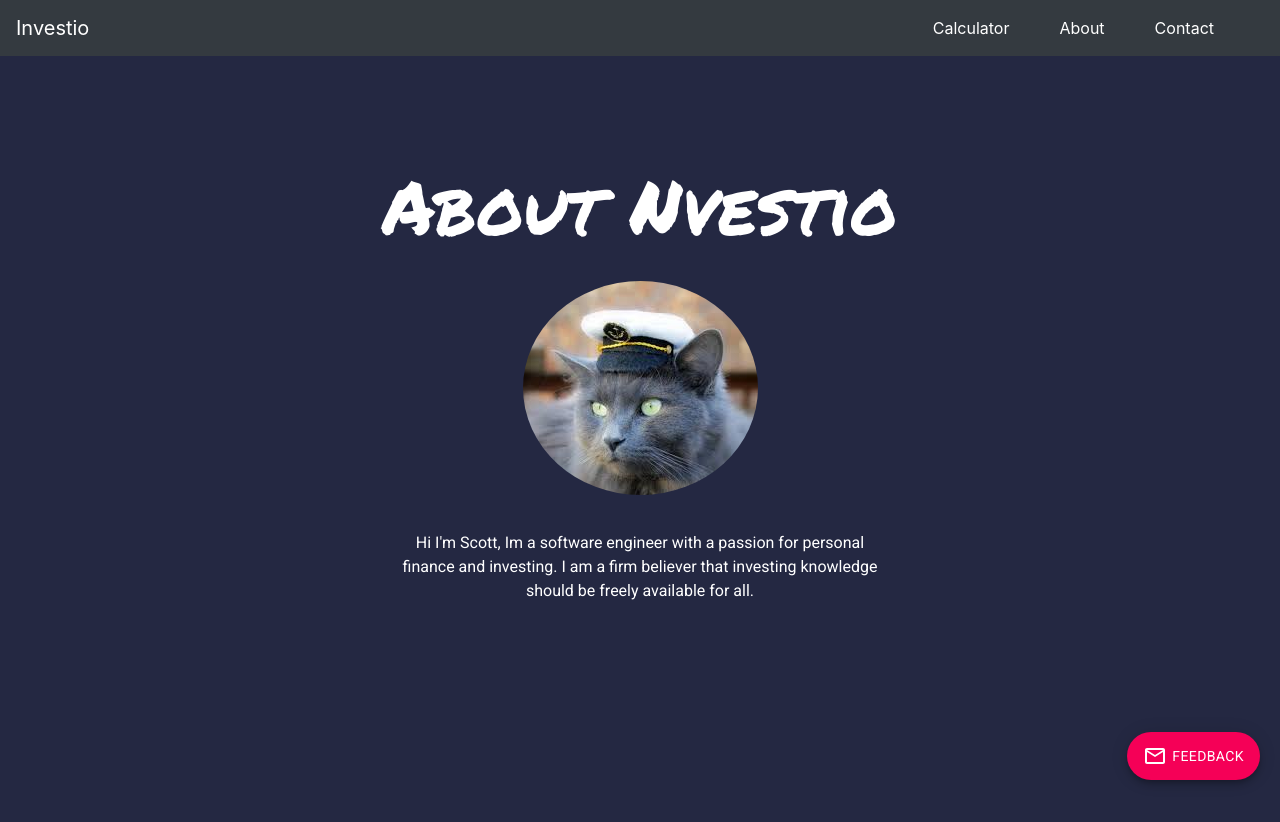
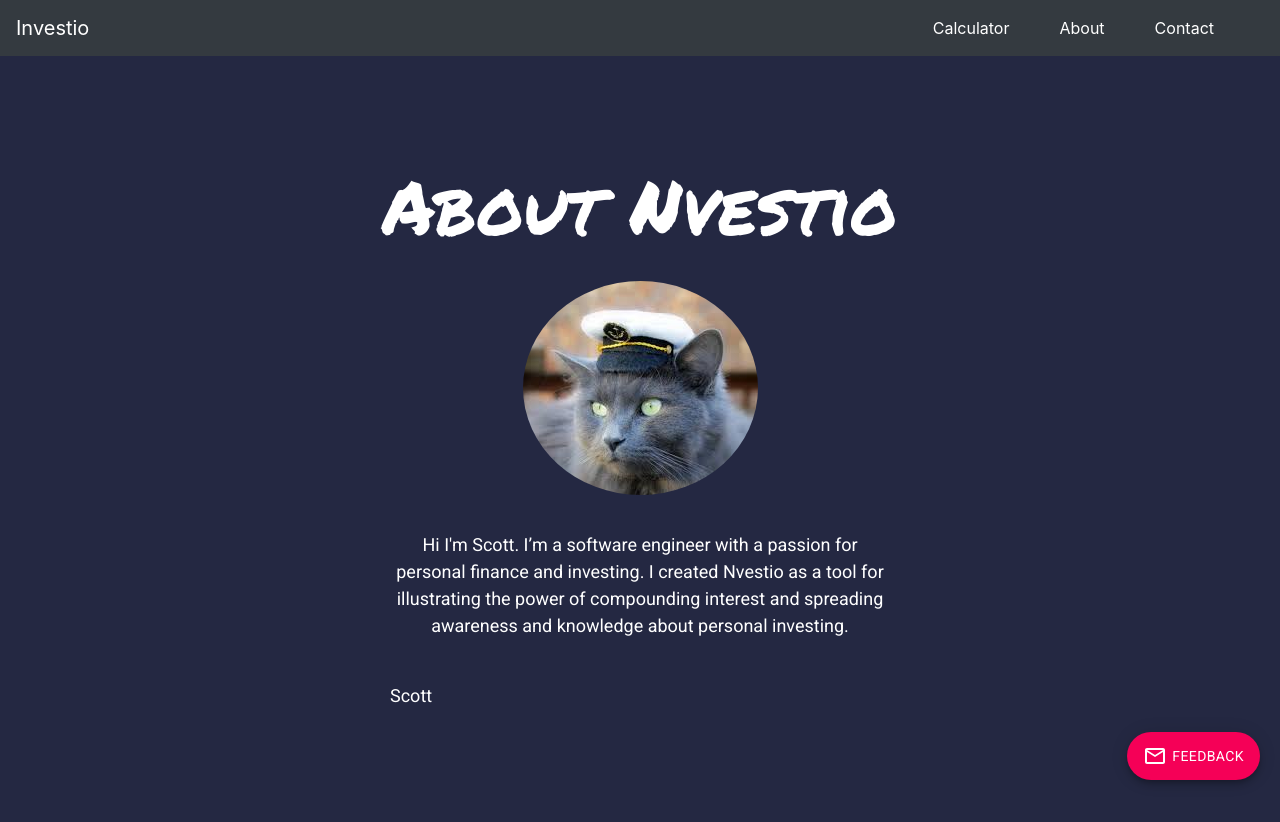
Before and after one commit to scottgibson21/investment-calculator, a React (Create React App) app: page /about in a window 1280 px wide. Shown: the top 822 px of the page. Built offline with nearby package versions, Linux system fonts and the light colour scheme.

Commit message:
feat: add about copy

```diff
--- a/src/components/About.js
+++ b/src/components/About.js
@@ -21,10 +21,14 @@ function About() {
         <Col style={styles.aboutBody}>
           <div style={styles.aboutBodyDiv}>
             <p>
-              {" "}
-              Hi I'm Scott, Im a software engineer with a passion for personal
-              finance and investing. I am a firm believer that investing
-              knowledge should be freely available for all.
+              Hi I'm Scott. I’m a software engineer with a passion for personal
+              finance and investing. I created Nvestio as a tool for
+              illustrating the power of compounding interest and spreading
+              awareness and knowledge about personal investing.
+            </p>
+            <p style={styles.signature}>
+              <br />
+              Scott
             </p>
           </div>
         </Col>
@@ -63,6 +67,10 @@ const styles = {
     width: 500,
     fontFamily: "Roboto",
     textAlign: "center",
+    fontSize: 18,
+  },
+  signature: {
+    textAlign: "left",
   },
 };
 
```
